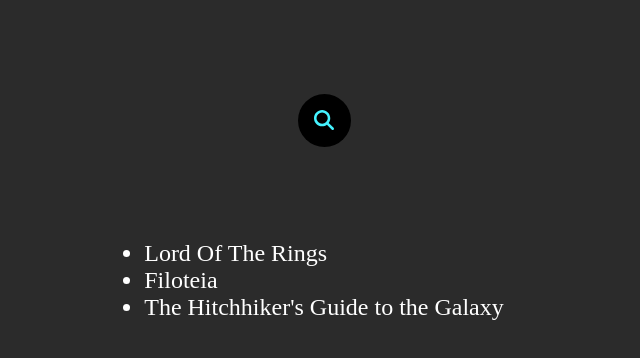
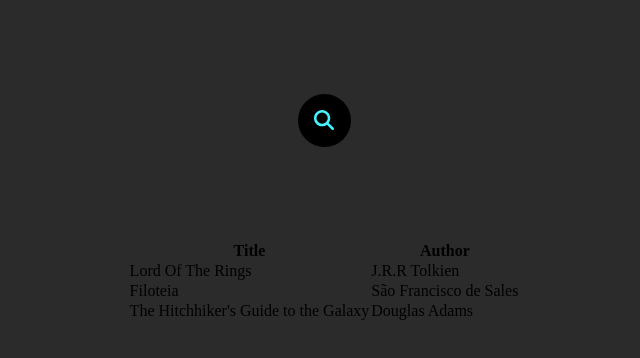
Before and after one commit to martsDev/react-search-filter, a React (Create React App) app: page / in a window 1280 px wide. Shown: the top 358 px of the page, without its empty margins (316-956 px from the left). Built offline with nearby package versions, Linux system fonts and the light colour scheme.

Commit message:
implementa filtro intermediario

```diff
--- a/src/App.jsx
+++ b/src/App.jsx
@@ -1,13 +1,21 @@
 import { FontAwesomeIcon } from '@fortawesome/react-fontawesome';
 import { faMagnifyingGlass } from '@fortawesome/free-solid-svg-icons';
+import { useState } from 'react';
+import Table from './Table';
 import data from './data';
 import "./App.css";
-import { useState } from 'react';
 
 function App() {
 
   const [item, setItem] = useState("");
 
+  const keys = ["book", "author"];
+
+  const search = (data) => {
+    return data.filter((titles) =>
+      keys.some((key) => titles[key].toLowerCase().includes(item))
+    );
+  };
 
   return (
     <div>
@@ -23,10 +31,18 @@
         </div>
       </div>
       <div className='container-list'>
-        <ul className='list'>
+
+        {/* FILTRO BÁSICO */}
+
+        {/* <ul className='list'>
           {data.filter((title) => title.book.toLowerCase().includes(item)
           ).map((title) => <li>{title.book}</li>)}
-        </ul>
+        </ul> */}
+
+        {/* FILTRO INTERMEDIÁRIO */}
+
+       <Table data={search(data)} />
+
       </div>
     </div>
   );
--- /dev/null
+++ b/src/Table.jsx
@@ -0,0 +1,22 @@
+import React from 'react';
+
+const Table = ({ data }) => {
+  return (
+      <table>
+          <tbody>
+              <tr>
+                  <th>Title</th>
+                  <th>Author</th>
+              </tr>
+             {data.map((item) =>
+                <tr>
+                    <td>{item.book}</td>
+                    <td>{item.author}</td>
+                </tr>
+             )}
+          </tbody>
+      </table>
+  );
+}
+
+export default Table;
```
